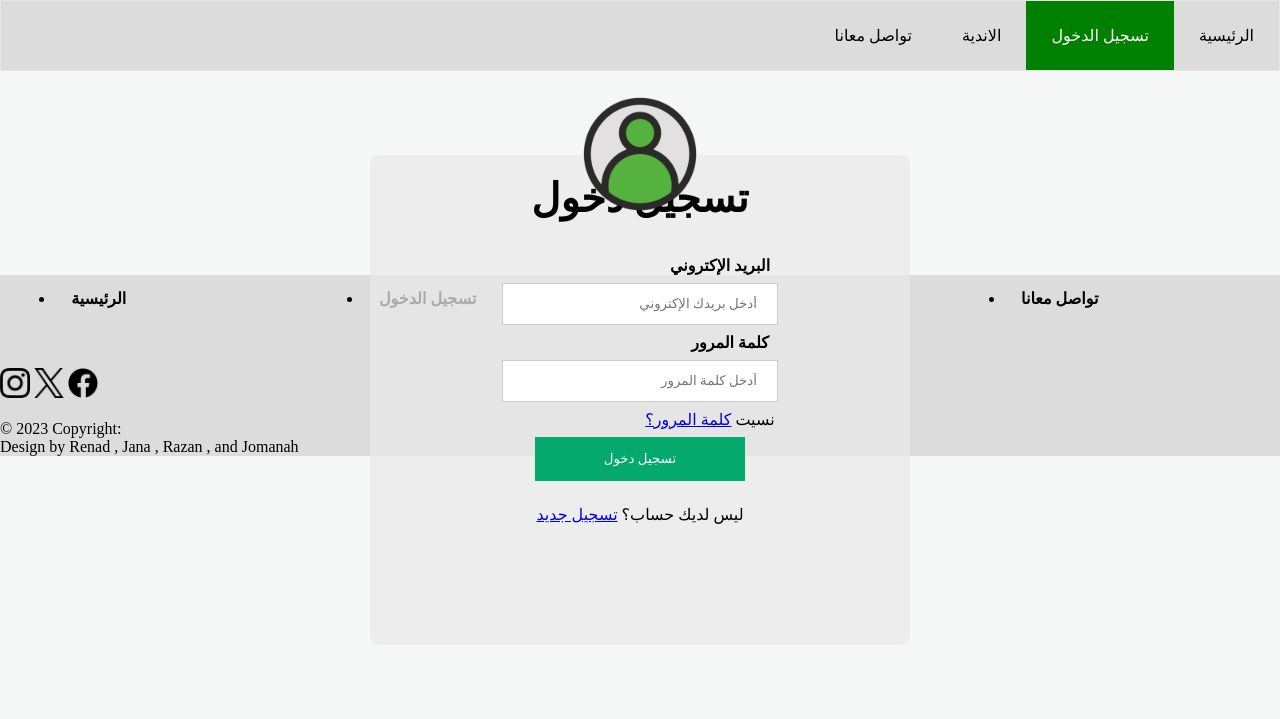
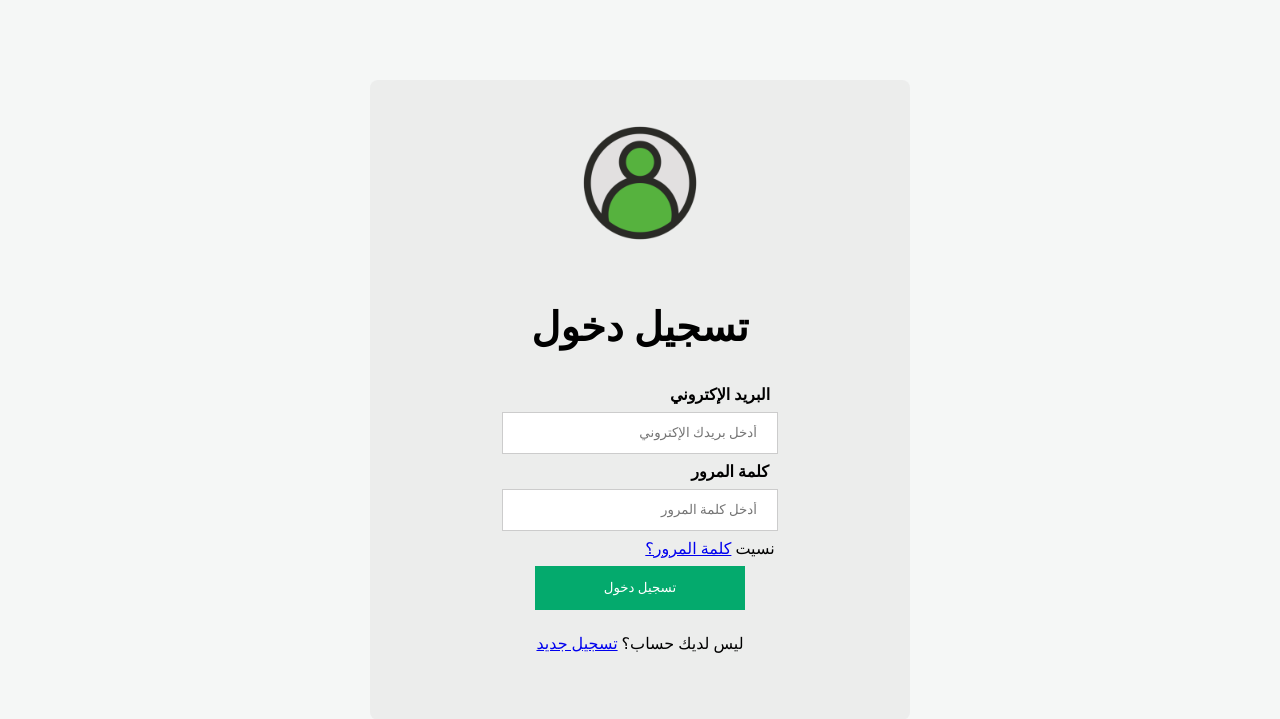
Before and after one commit to JanaKurdi/FCITClubs, a PHP site: page /login.html in a window 1280 px wide. Shown: the top 719 px of the page. Run offline with PHP 8.4, Linux system fonts and the light colour scheme.

Commit message:
this is my third commit
I made a modification

```diff
--- a/Project405 g1/login.html
+++ b/Project405 g1/login.html
@@ -10,22 +10,12 @@
 </head>
 
 <body>
-<!--nav bar-->
-<ul class="nav_main">
-    <li><a class="notActive" href="index.html">الرئيسية</a></li>
-    <li><a class="active" href="login.html">تسجيل الدخول</a></li>
-    <li><a class="notActive" href="clubs.html">الاندية</a></li>
-    <li><a class="notActive" href="contact.html">تواصل معانا</a></li>
-
-</ul>
-<!--end of nav bar-->
-
-
-    <div class="Loginimg">
-        <img src="imeges/Login.png" alt="loginImg" width="200" height="200">
-    </div>
 
     <div class="form-box">
+        <div class="Loginimg">
+            <img src="imeges/Login.png" alt="loginImg" width="200" height="200">
+        </div>
+
         <form  method="post" action="login.php">
 
             <div class="form-box-h1">
@@ -65,30 +55,7 @@
 
         </form>
     </div>
-      <!-- footer-->
-      <div class="footer">
-        <ul class="list_footer">
-            <li> <a href="index.html" style=>الرئيسية</a></li>
-            <br>
-            <li><a href="login.html">تسجيل الدخول</a></li>
-            <br>
-            <li> <a href="clubs.html">الاندية</a></li>
-            <br>
-            <li> <a href="contact.html">تواصل معانا</a></li>
-            <br>
-        </ul>
-        <br><br>
-        <div class="footerlinks">
-        <a href="https://www.instagram.com/king_abdulaziz_university_/?hl=ar"><img src="imeges/instagram.jpg" width="30"
-                height="30" alt="instagram" /></a>
-        <a href="https://twitter.com/kauweb"><img src="imeges/twitter.jpg" width="30" height="30" alt="twitter" /></a>
-        <a href="https://www.facebook.com/KingAbdulazizUniversity"><img src="imeges/facebook.jpg" width="30" height="30"
-                alt="facebook" /></a>
-        <br><br>
-        <p> © 2023 Copyright:</p>
-        <a class="text-dark"> Design by Renad , Jana , Razan , and Jomanah</a></div>
-    </div>
-    <!-- end of footer-->
+
 
 
 </body>
--- a/Project405 g1/login.php
+++ b/Project405 g1/login.php
@@ -97,7 +97,7 @@ if ($passLength < 8 || !$SpecialChar || !$Uppercase || !$Number) {
 }
 if (!empty($email) && !empty($password)) {
     // Validate the user's email and password
-    $sql = "SELECT * FROM users WHERE email = '$email' AND password = '$password'";
+    $sql = "SELECT * FROM users WHERE email = '$email' AND pas1 = '$password';";
     $result = $conn->query($sql);
 
     if ($result->num_rows > 0) {
--- a/Project405 g1/loginStyle.css
+++ b/Project405 g1/loginStyle.css
@@ -96,7 +96,7 @@
     position: absolute;
     transform: translate(-50%, -50%);
    /* width: 450px;*/
-    height: 450px;
+    height: 600px;
     border-radius: 8px;
     background: rgba(233, 233, 233, 0.729);
     padding: 20px;
--- a/Project405 g1/signup.php
+++ b/Project405 g1/signup.php
@@ -110,7 +110,7 @@ $conn->select_db("fcitclubs");
             echo '<meta http-equiv="refresh" content="3;url=login.html">';
             exit;
         }// Email does not exist, proceed with the registration
-        $sql = "INSERT INTO users (fname, email, password) VALUES ('$fname', '$email', '$password');";
+        $sql = "INSERT INTO users (fname, email, pas1) VALUES ('$fname', '$email', '$password');";
 
         if ($conn->query($sql) === TRUE) {
             echo "<h1>  تم التسجيل بنجاح!  </h1>";
```
